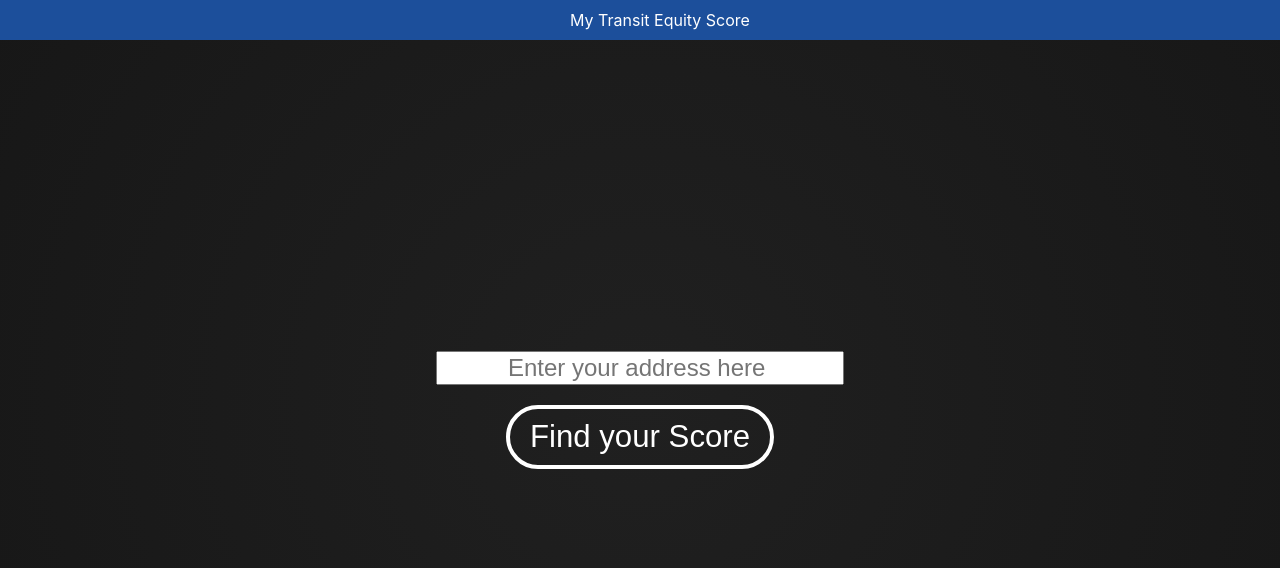
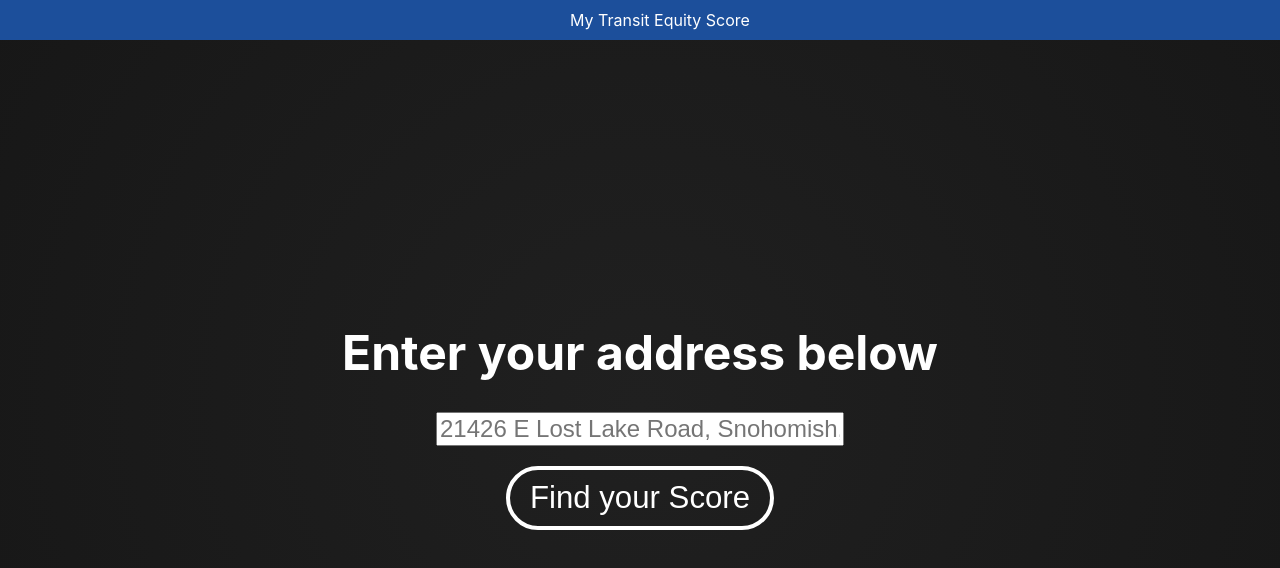
Before and after one commit to jacknelsongardner/Transit-Equity-Tool, a React (Create React App) app in the folder quality-equitable-access-frontend/: page / in a window 1280 px wide. Shown: the top 568 px of the page. Built offline with nearby package versions, Linux system fonts and the light colour scheme.

Commit message:
Added default address to frontend input
Added default address to frontend input to allow for quick testing of the methodology by new users

```diff
--- a/quality-equitable-access-frontend/src/App.css
+++ b/quality-equitable-access-frontend/src/App.css
@@ -14,8 +14,15 @@
   }
 }
 
+p {
+  max-width: 60vw; /* Restricts the paragraph to 60% of the viewport width */
+  margin: 0 auto;  /* Centers the paragraph horizontally */
+}
 
-
+h1 {
+  font-size: 3rem; /* Adjust the size of the heading */
+  margin-bottom: 30px;
+}
 
 input {
 
--- a/quality-equitable-access-frontend/src/App.js
+++ b/quality-equitable-access-frontend/src/App.js
@@ -13,14 +13,15 @@ const orange = '#FFA500';  // Hex code for orange
 const green = '#00FF00'; // Hex code for green
 const white = '#FFFFFF'; // Hex code for white
 
-
+const defaultAddress = '21426 E Lost Lake Road, Snohomish, WA 98296';
 
 
 function App() {
 
   const [showScores, setShowScores] = useState(false);
 
-  const [inputValue, setInputValue] = useState('');
+  const [inputtedAddress, setInputValue] = useState('');
+
 
   const [qualityValue, setQuality] = useState(23);
   const [needValue, setEquity] = useState(54);
@@ -62,7 +63,9 @@ function App() {
       headers: {
         'Content-Type': 'application/json',
       },
-      body: JSON.stringify({ data: {address: inputValue} }), // Send the input data
+      body: JSON.stringify({ data: {
+        address: inputtedAddress === '' ? defaultAddress : inputtedAddress
+      } }), // Send the input data
 
     })
       .then(response => {return response.json(); })
@@ -112,14 +115,14 @@ function App() {
 
             <p>Transit Equity Scores for </p>
 
-            <p>{address}</p>
+            <p>{inputtedAddress}</p>
 
             <div style={{ display: 'flex', justifyContent: 'space-between', alignItems: 'center', paddingTop: '20px'}}>
-              <ScoreDisplay targetPercentage={needValue} diameter={200} text={`need`} color={rateColor(-1 * needValue)} number={needValue} />
+              <ScoreDisplay targetPercentage={needValue+1} diameter={200} text={`need`} color={rateColor(-1 * needValue)} number={needValue} />
 
-              <ScoreDisplay targetPercentage={cumulativeValue} diameter={250} text={`cumulative`} color={rateColor(cumulativeValue)} number={cumulativeValue} />
+              <ScoreDisplay targetPercentage={cumulativeValue+1} diameter={250} text={`cumulative`} color={rateColor(cumulativeValue)} number={cumulativeValue} />
 
-              <ScoreDisplay targetPercentage={accessValue} diameter={200} text={`access`} color={rateColor(accessValue)} number={accessValue} />
+              <ScoreDisplay targetPercentage={accessValue+1} diameter={200} text={`access`} color={rateColor(accessValue)} number={accessValue} />
 
             </div>
             <div style={{paddingTop:'20px'}}>
@@ -142,13 +145,16 @@ function App() {
         )}
 
         {!showScores && !loading && (
+
           <div>
+            <h1>Enter your address below</h1>
+
             <input
             type="text"
-            value={inputValue}
+            value={inputtedAddress}
             onChange={handleChange}
 
-            placeholder="Enter your address here "
+            placeholder='21426 E Lost Lake Road, Snohomish, WA 98296'
 
 
             />
```
